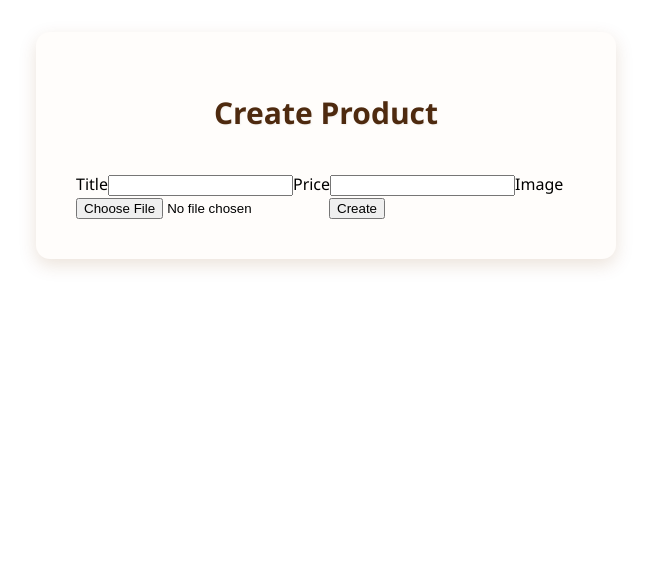
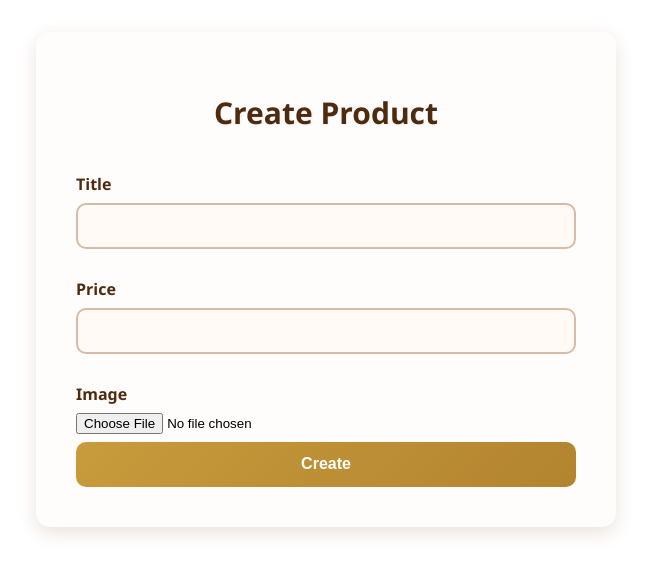
Before and after one commit to BLOUDANJEWELLERY/webns, a Next.js app in the folder nextjs/: page /admin/create in a window 1280 px wide. Shown: the top 576 px of the page, without its empty margins (314-965 px from the left). Built offline with nearby package versions, Linux system fonts and the light colour scheme.

Commit message:
Update create.tsx

```diff
--- a/nextjs/src/pages/admin/create.tsx
+++ b/nextjs/src/pages/admin/create.tsx
@@ -58,35 +58,35 @@ export default function CreateProduct() {
   return (
     <div className={styles.mainContainer}>
   <h1 className={styles.heading}>Create Product</h1>
-      <form onSubmit={handleSubmit}>
-        <label htmlFor="title">Title</label>
+  <form onSubmit={handleSubmit} className={styles.form}>
+    <label className={styles.label}>Title</label>
     <input
-          id="title"
       type="text"
+      className={styles.input}
       value={title}
       onChange={(e) => setTitle(e.target.value)}
       required
     />
 
-        <label htmlFor="price">Price</label>
+    <label className={styles.label}>Price</label>
     <input
-          id="price"
       type="number"
       step="0.01"
+      className={styles.input}
       value={price}
       onChange={(e) => setPrice(e.target.value)}
       required
     />
 
-        <label htmlFor="image">Image</label>
+    <label className={styles.label}>Image</label>
     <input
-          id="image"
       type="file"
       accept="image/*"
+      className={styles.inputFile}
       onChange={(e) => setImageFile(e.target.files?.[0] || null)}
     />
 
-        <button type="submit" disabled={loading}>
+    <button type="submit" disabled={loading} className={styles.button}>
       {loading ? 'Saving...' : 'Create'}
     </button>
   </form>
```
Lines whose indentation alone changed are shown as unchanged.
